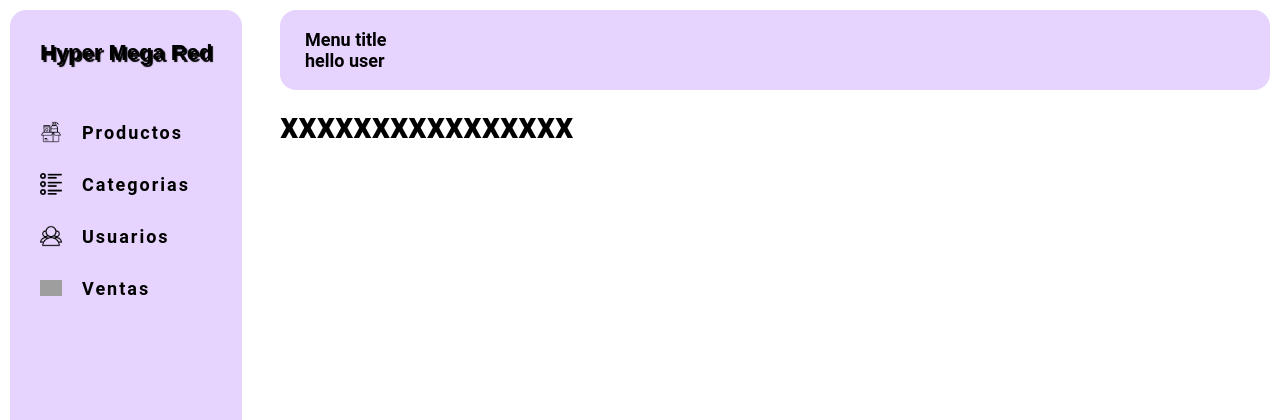
After one commit to rich-333/proyecto-tienda-electronica, an ASP.NET Core app: template tienda_electronica/Views/Categorias/Agregar.cshtml in a window 1280 px wide. The commit adds this page. Shown: the top 420 px of the page. Run offline with ASP.NET Core 8, Linux system fonts and the light colour scheme; the template is opened without the code that fills it, so the values that code supplies are empty; some web fonts are replaced; grey boxes are pictures that could not be loaded.

Commit message:
Se agrego una nueva vista vaci y un archivo css
En estos nuevos archivo crearemos una interfaz para agregar categorias.

```diff
--- a/tienda_electronica/Controllers/CategoriasController.cs
+++ b/tienda_electronica/Controllers/CategoriasController.cs
@@ -8,5 +8,10 @@ namespace tienda_electronica.Controllers
         {
             return View();
         }
+
+        public IActionResult Agregar()
+        {
+            return View();
+        }
     }
 }
--- a/tienda_electronica/Program.cs
+++ b/tienda_electronica/Program.cs
@@ -24,7 +24,7 @@ app.UseAuthorization();
 
 app.MapControllerRoute(
     name: "default",
-    pattern: "{controller=Productos}/{action=Agregar}/{id?}");
+    pattern: "{controller=Categorias}/{action=Agregar}/{id?}");
 
 app.Run();
 
--- /dev/null
+++ b/tienda_electronica/Views/Categorias/Agregar.cshtml
@@ -0,0 +1,12 @@
+@{
+    ViewData["Title"] = "Agregar Categoria";
+    Layout = "~/Views/Shared/_LayoutAdmin.cshtml";
+}
+
+@section Estilos {
+    <link href="~/css/agregarCategoria.css" rel="stylesheet" />
+}
+
+<mamin>
+    <h1>xxxxxxxxxxxxxxxx</h1>
+</mamin>
--- /dev/null
+++ b/tienda_electronica/wwwroot/css/agregarCategoria.css
@@ -0,0 +1,2 @@
+body {
+}
--- a/tienda_electronica/wwwroot/css/gestionProductos.css
+++ b/tienda_electronica/wwwroot/css/gestionProductos.css
@@ -1,6 +1,7 @@
 table {
     width: 100%;
     border-collapse: collapse;
+    background-color: #f9f5ff;
 }
 
 .table__header th {
```
